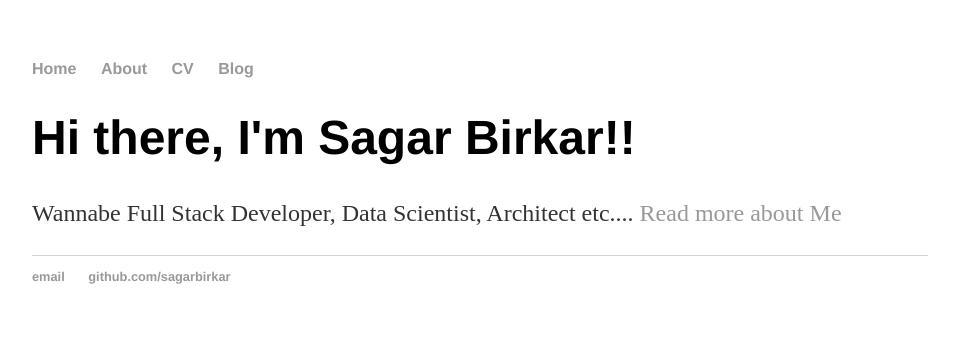
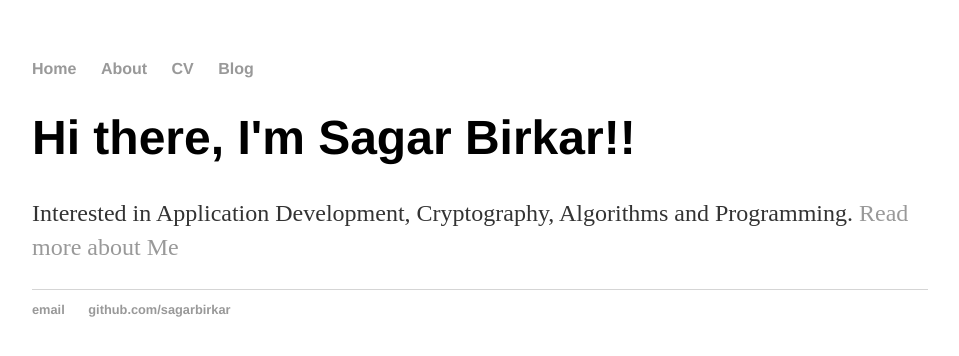
Before and after one commit to sagarbirkar/sagarbirkar.github.io, a Jekyll site: the page built from index.html, in a window 1280 px wide. Shown: the top 356 px of the page, without its empty margins (160-1119 px from the left). Built offline with Jekyll 4.4.1, drawn with Linux system fonts in a browser that asks for light colours.

Commit message:
Staging some changes

```diff
--- a/index.html
+++ b/index.html
@@ -4,5 +4,6 @@ title: Sagar "Shaggy" Birkar, Wizard@Hogwarts
 ---
 <div class="blurb">
   <h1>Hi there, I'm Sagar Birkar!!</h1>
-  <p>Wannabe Full Stack Developer, Data Scientist, Architect etc.... <a href="/about">Read more about Me </a></p>
+  <p>Interested in Application Development, Cryptography, Algorithms and Programming.
+   <a href="/about">Read more about Me </a></p>
 </div>
```
Also changed, not shown: README.md.
